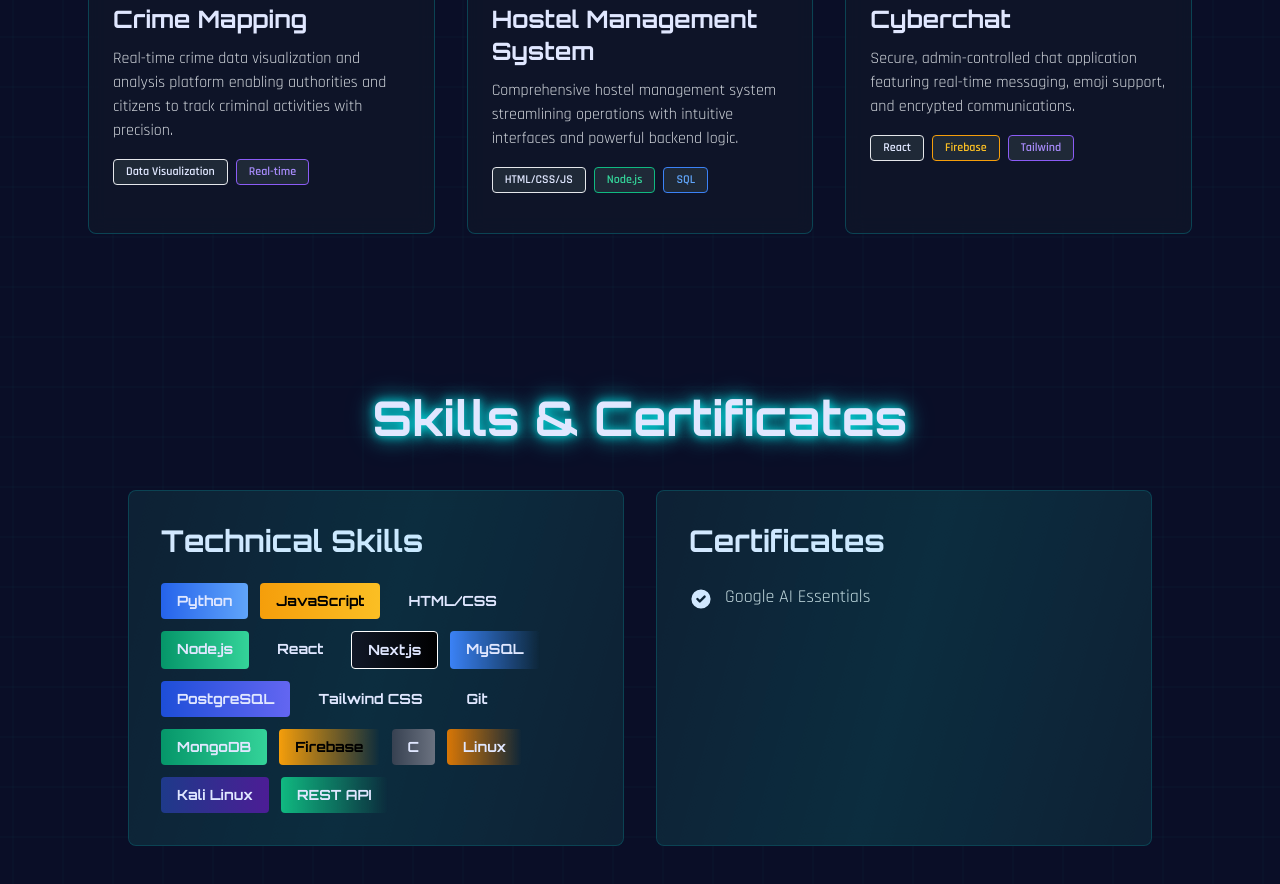
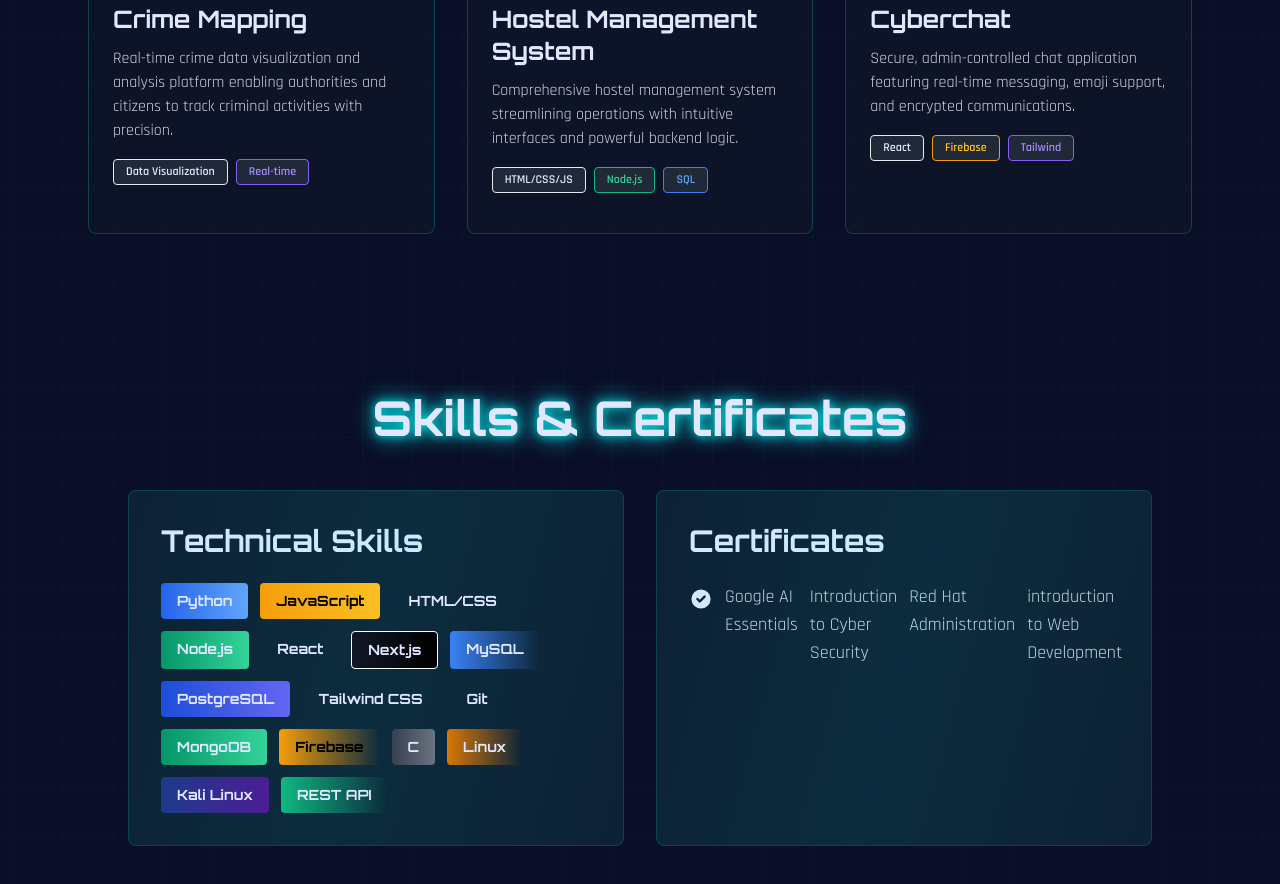
Before and after one commit to Surajnair21/Surajnair21.github.io, a plain HTML site: page index.html in a window 1280 px wide. Shown: the part 2576-3460 px from the top of the page. Drawn offline with nearby package versions, Linux system fonts and the light colour scheme.

Commit message:
index.html

```diff
--- a/index.html
+++ b/index.html
@@ -511,6 +511,9 @@
                 <path fill-rule="evenodd" d="M10 18a8 8 0 100-16 8 8 0 000 16zm3.707-9.293a1 1 0 00-1.414-1.414L9 10.586 7.707 9.293a1 1 0 00-1.414 1.414l2 2a1 1 0 001.414 0l4-4z" clip-rule="evenodd"></path>
               </svg>
               <span class="text-gray-300 text-lg group-hover:text-cyan-400 transition-colors">Google AI Essentials</span>
+              <span class="text-gray-300 text-lg group-hover:text-cyan-400 transition-colors">Introduction to Cyber Security</span>
+              <span class="text-gray-300 text-lg group-hover:text-cyan-400 transition-colors">Red Hat Administration</span>
+              <span class="text-gray-300 text-lg group-hover:text-cyan-400 transition-colors">introduction to Web Development</span>
             </li>
             <li class="flex items-start gap-3 group">
               <svg class="w-6 h-6 text-cyan-400 mt-1 flex-shrink-0 group-hover:animate-pulse" fill="currentColor" viewBox="0 0 20 20">
```
